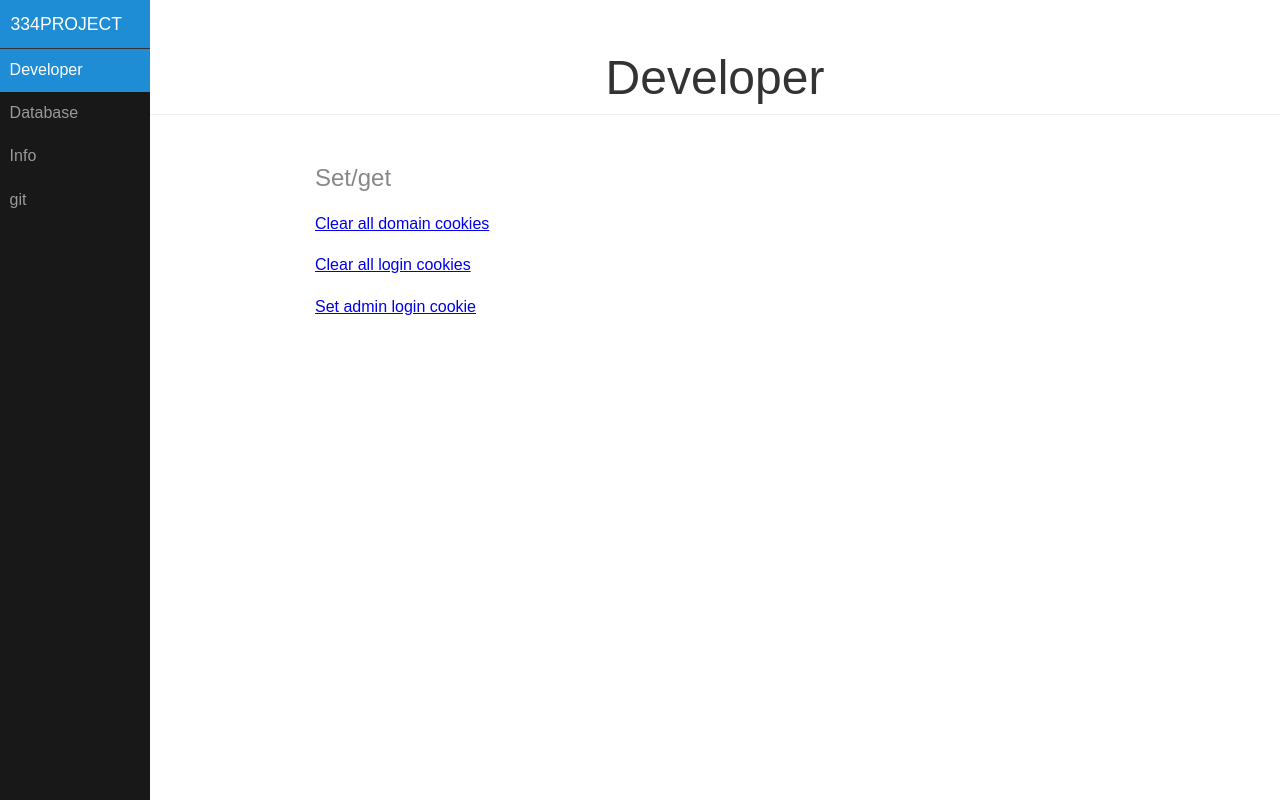
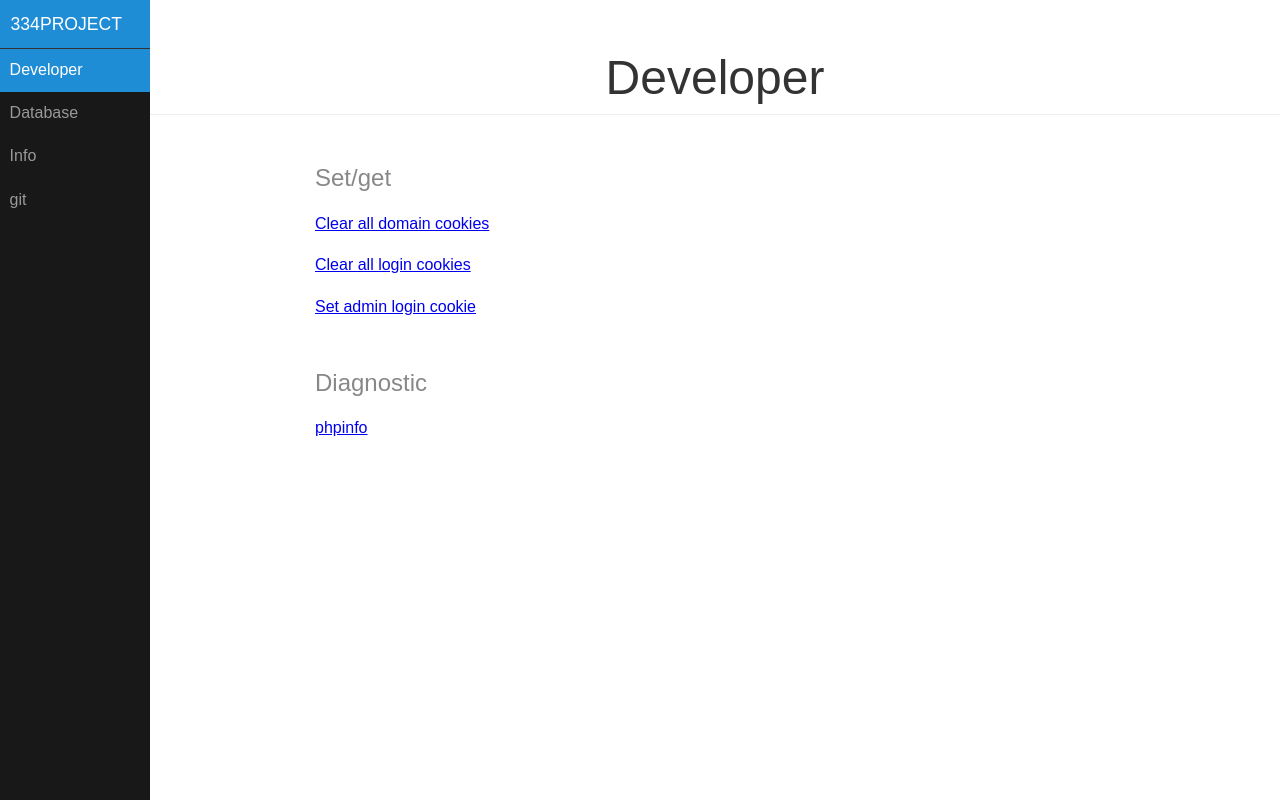
Before and after one commit to calebsullivan/334project, a PHP site: page /dev/index.php in a window 1280 px wide. Run offline with PHP 8.4, Linux system fonts and the light colour scheme.

Commit message:
added more info to dev

```diff
--- a/dev/index.php
+++ b/dev/index.php
@@ -5,7 +5,8 @@
     if(isset($_GET['what'])!=true) $_GET['what']='';
 
     session_start();
-
+    $user="root"; $pass="";
+    //s$db = new PDO('mysql:host=localhost;dbname=test', $user, $pass);
 ?>
 <!DOCTYPE html>
 <html lang="en">
@@ -54,6 +55,9 @@
                 <p><a href="#">Clear all domain cookies</a></p>
                 <p><a href="#">Clear all login cookies</a></p>
                 <p><a href="#">Set admin login cookie</a></p>
+
+            <h2 class="content-subhead">Diagnostic</h2>
+                <p><a href="phpinfo">phpinfo</a></p>
         </div>
     </div>
 <?php }?>
@@ -76,6 +80,11 @@
 
             <h2 class="content-subhead">SERVER_SOFTWARE</h2>
             <pre><?php echo $_SERVER['SERVER_SOFTWARE'];?></pre>
+
+            <h2 class="content-subhead">ERROR_LOG</h2>
+            <pre><?php echo ini_get('error_log');?></pre>
+            <span>(only appears if safe_mode off)</span>
+
 
         </div>
     </div>
--- a/dev/phpinfo.php
+++ b/dev/phpinfo.php
@@ -1,3 +1,3 @@
 <?php
-phpinfo();
+	phpinfo();
 ?>
--- /dev/null
+++ b/framework/footer.php
@@ -0,0 +1,2 @@
+<div id="footer">
+</div>
```
